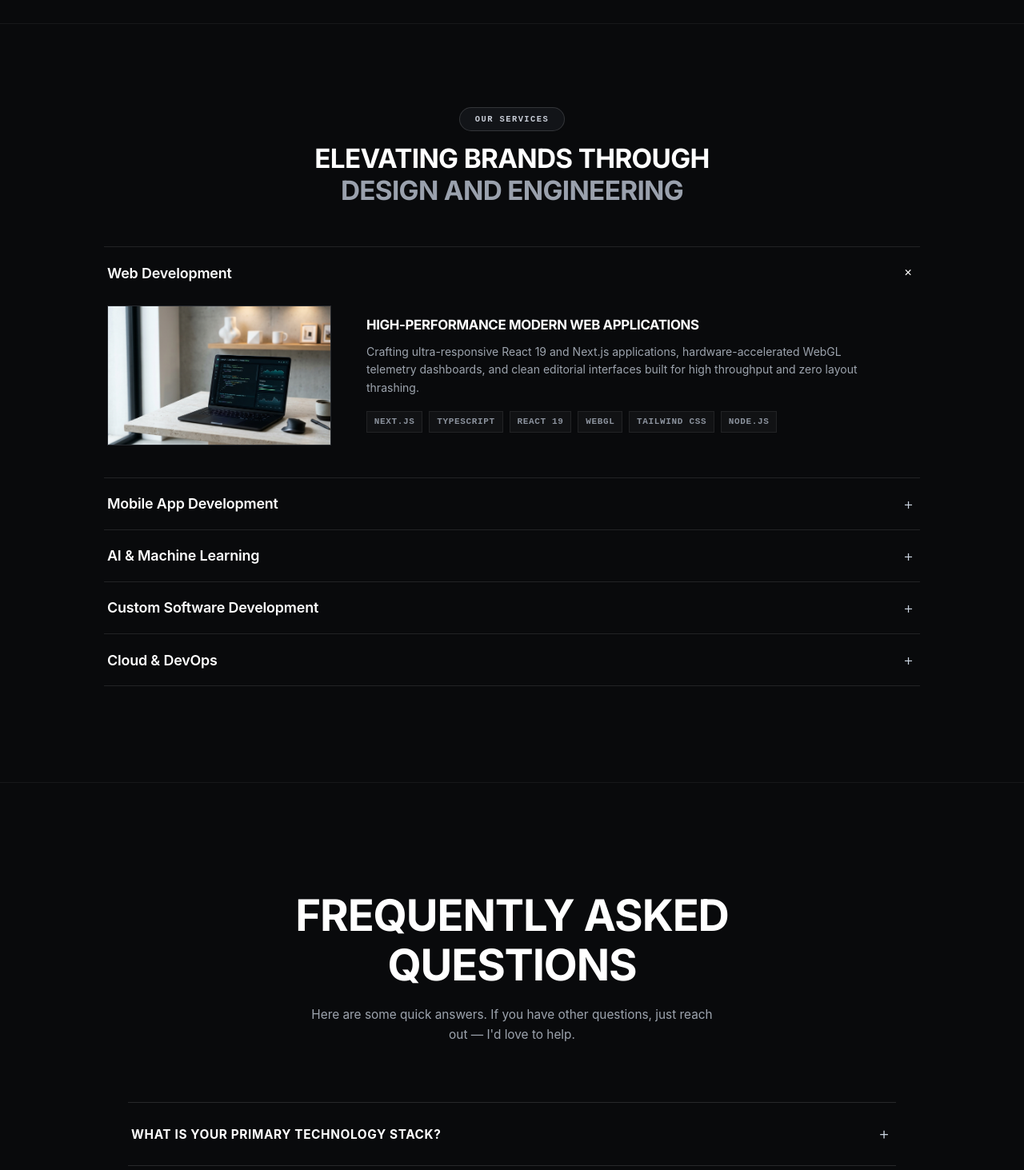
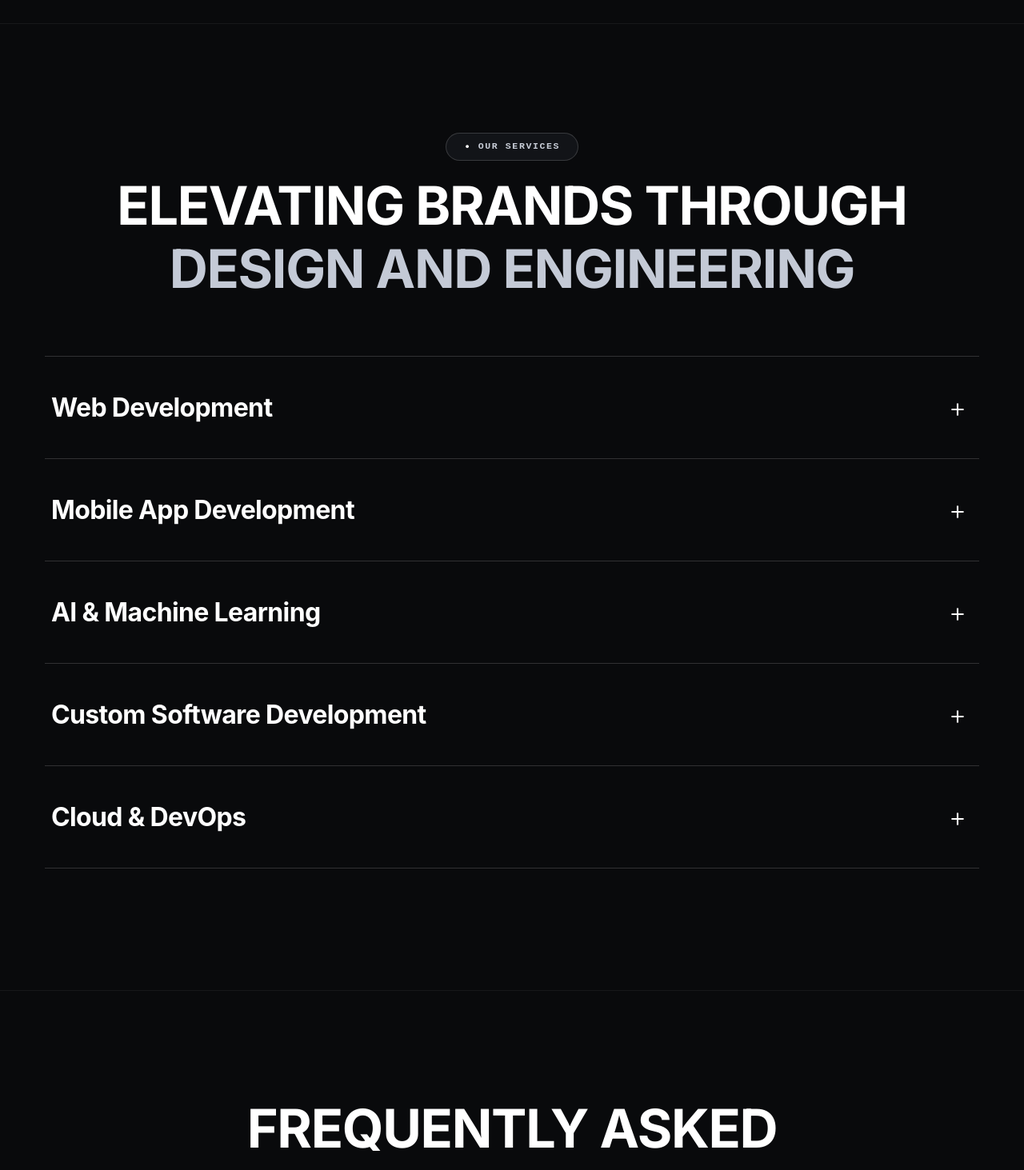
Before and after one commit to dilshandevxx/dilshan-personal-portfolio, a Next.js app: page / in a window 1280 px wide. Shown: the part 3580-5043 px from the top of the page at 80% size. Built offline with nearby package versions, Linux system fonts and the light colour scheme; a web font is replaced by a local one.

Commit message:
feat(editorial): scale skills and faq sections with bold typography, refined spacing, and clean initial closed state

```diff
--- a/src/app/layout.tsx
+++ b/src/app/layout.tsx
@@ -103,7 +103,7 @@ export default function RootLayout({
           }}
         />
       </head>
-      <body>
+      <body suppressHydrationWarning>
         <ThemeProvider>
           <AudioProvider>
             <AppShell>{children}</AppShell>
--- a/src/components/cover/sections/FaqSection.module.css
+++ b/src/components/cover/sections/FaqSection.module.css
@@ -1,19 +1,19 @@
 /* Frequently Asked Questions Section (Matching Reference Design) */
 .faqSection {
   background-color: #090a0c;
-  padding: 8.5rem 2.5rem 9rem;
+  padding: 8.5rem 3.5rem 10rem;
   border-top: 1px solid rgba(255, 255, 255, 0.06);
   position: relative;
 }
 
-@media (max-width: 768px) {
+@media (max-width: 900px) {
   .faqSection {
-    padding: 5.5rem 1.5rem 6.5rem;
+    padding: 5.5rem 1.75rem 7rem;
   }
 }
 
 .container {
-  max-width: 960px;
+  max-width: 1180px;
   margin: 0 auto;
 }
 
@@ -36,12 +36,12 @@
   display: flex;
   flex-direction: column;
   align-items: center;
-  gap: 0.15rem;
+  gap: 0.35rem;
   font-family: var(--font-display, "Outfit", -apple-system, sans-serif);
-  font-size: clamp(2rem, 4.5vw, 3.4rem);
+  font-size: clamp(2.75rem, 5.2vw, 4.25rem);
   font-weight: 700;
-  line-height: 1.15;
-  letter-spacing: -0.02em;
+  line-height: 1.12;
+  letter-spacing: -0.025em;
   text-transform: uppercase;
   color: #ffffff;
   margin: 0;
@@ -54,10 +54,10 @@
 .subtitle {
   color: #9da4ae;
   font-family: var(--font-body, -apple-system, sans-serif);
-  font-size: clamp(0.875rem, 1.2vw, 0.975rem);
-  line-height: 1.6;
-  max-width: 520px;
-  margin: 1.25rem 0 0;
+  font-size: clamp(1rem, 1.4vw, 1.15rem);
+  line-height: 1.65;
+  max-width: 620px;
+  margin: 1.5rem 0 0;
   text-align: center;
 }
 
@@ -65,56 +65,57 @@
 .accordionList {
   display: flex;
   flex-direction: column;
-  border-top: 1px solid rgba(255, 255, 255, 0.12);
+  border-top: 1px solid rgba(255, 255, 255, 0.16);
   width: 100%;
 }
 
 .accordionItem {
-  border-bottom: 1px solid rgba(255, 255, 255, 0.12);
+  border-bottom: 1px solid rgba(255, 255, 255, 0.16);
 }
 
-/* Row Trigger Button */
+/* Row Trigger Button matching reference */
 .rowTrigger {
   width: 100%;
   display: flex;
   align-items: center;
   justify-content: space-between;
-  padding: 1.75rem 0.25rem;
+  padding: 2.65rem 0.5rem;
   background: transparent;
   border: none;
   color: #ffffff;
   cursor: pointer;
   text-align: left;
-  transition: all 0.2s ease;
-  gap: 1.5rem;
+  transition: all 0.25s ease;
+  gap: 2rem;
 }
 
 .rowTrigger:hover .questionText {
-  color: #d1d5db;
+  color: #ffffff;
+  opacity: 0.85;
 }
 
 .questionText {
   font-family: var(--font-body, -apple-system, sans-serif);
-  font-size: clamp(0.875rem, 1.2vw, 1.05rem);
+  font-size: clamp(1.4rem, 2vw, 1.85rem);
   font-weight: 700;
-  letter-spacing: 0.04em;
+  letter-spacing: 0.01em;
   text-transform: uppercase;
   color: #ffffff;
-  transition: color 0.2s ease;
-  line-height: 1.4;
+  transition: color 0.2s ease, opacity 0.2s ease;
+  line-height: 1.35;
 }
 
 .plusIcon {
   font-family: var(--font-body, -apple-system, sans-serif);
-  font-size: 1.35rem;
-  font-weight: 300;
+  font-size: 2.1rem;
+  font-weight: 350;
   line-height: 1;
-  color: #cbd5e1;
+  color: #ffffff;
   display: inline-block;
   transition: transform 0.35s cubic-bezier(0.16, 1, 0.3, 1), color 0.2s ease;
   user-select: none;
   flex-shrink: 0;
-  padding-right: 0.25rem;
+  padding-right: 0.5rem;
 }
 
 .plusIconOpen {
@@ -128,25 +129,25 @@
 }
 
 .answerText {
-  color: #9da4ae;
+  color: #a0a6b2;
   font-family: var(--font-body, -apple-system, sans-serif);
-  font-size: 0.9375rem;
-  line-height: 1.7;
+  font-size: 1.05rem;
+  line-height: 1.75;
   margin: 0;
-  padding: 0 0.25rem 1.85rem;
-  max-width: 820px;
+  padding: 0 0.5rem 2.5rem;
+  max-width: 920px;
 }
 
 /* Bottom Contact Anchor matching reference */
 .bottomContact {
   display: flex;
   justify-content: center;
-  margin-top: 5rem;
+  margin-top: 6rem;
 }
 
 @media (max-width: 768px) {
   .bottomContact {
-    margin-top: 3.5rem;
+    margin-top: 4rem;
   }
 }
 
@@ -154,7 +155,7 @@
   display: inline-flex;
   flex-direction: column;
   align-items: center;
-  gap: 0.5rem;
+  gap: 0.6rem;
   text-decoration: none;
   cursor: pointer;
   transition: transform 0.25s ease;
@@ -167,12 +168,12 @@
 .contactBadge {
   display: inline-flex;
   align-items: center;
-  gap: 0.6rem;
+  gap: 0.65rem;
 }
 
 .dot {
-  width: 7px;
-  height: 7px;
+  width: 8px;
+  height: 8px;
   border-radius: 50%;
   background-color: #ffffff;
   display: inline-block;
@@ -182,7 +183,7 @@
 .contactLabel {
   color: #ffffff;
   font-family: var(--font-body, -apple-system, sans-serif);
-  font-size: 0.8125rem;
+  font-size: 0.875rem;
   font-weight: 700;
   letter-spacing: 0.16em;
   text-transform: uppercase;
@@ -191,7 +192,7 @@
 .contactSub {
   color: #8b929d;
   font-family: var(--font-body, -apple-system, sans-serif);
-  font-size: 0.8125rem;
+  font-size: 0.9375rem;
   font-weight: 400;
   letter-spacing: -0.01em;
   transition: color 0.2s ease;
--- a/src/components/cover/sections/SkillsGrid.module.css
+++ b/src/components/cover/sections/SkillsGrid.module.css
@@ -1,19 +1,19 @@
 /* Accordion Skills Section (Matching Reference Design) */
 .skillsSection {
   background-color: #090a0c;
-  padding: 6.5rem 2.5rem 7.5rem;
+  padding: 8.5rem 3.5rem 9.5rem;
   border-top: 1px solid rgba(255, 255, 255, 0.06);
   position: relative;
 }
 
-@media (max-width: 768px) {
+@media (max-width: 900px) {
   .skillsSection {
-    padding: 4.5rem 1.5rem 5.5rem;
+    padding: 5.5rem 1.75rem 6.5rem;
   }
 }
 
 .container {
-  max-width: 1020px;
+  max-width: 1180px;
   margin: 0 auto;
 }
 
@@ -23,17 +23,17 @@
   flex-direction: column;
   align-items: center;
   text-align: center;
-  margin-bottom: 3.25rem;
-  gap: 1rem;
+  margin-bottom: 4.5rem;
+  gap: 1.25rem;
 }
 
 @media (max-width: 768px) {
   .header {
-    margin-bottom: 2.25rem;
+    margin-bottom: 3rem;
   }
 }
 
-/* Pill Badge: OUR SERVICES */
+/* Pill Badge: • OUR SERVICES */
 .badgeWrapper {
   display: flex;
   justify-content: center;
@@ -43,29 +43,36 @@
   display: inline-flex;
   align-items: center;
   justify-content: center;
-  padding: 0.35rem 1.15rem;
+  gap: 0.5rem;
+  padding: 0.45rem 1.35rem;
   background-color: #121418;
   color: #c9ced8;
-  border: 1px solid rgba(255, 255, 255, 0.14);
+  border: 1px solid rgba(255, 255, 255, 0.16);
   border-radius: 999px;
   font-family: var(--font-mono, monospace);
-  font-size: 0.65rem;
+  font-size: 0.72rem;
   font-weight: 600;
   letter-spacing: 0.14em;
   text-transform: uppercase;
 }
 
-/* Headline: ELEVATING BRANDS THROUGH DESIGN AND ENGINEERING */
+.badgeDot {
+  color: #ffffff;
+  font-size: 0.85rem;
+  line-height: 1;
+}
+
+/* Big Headline: ELEVATING BRANDS THROUGH DESIGN AND ENGINEERING */
 .headline {
   display: flex;
   flex-direction: column;
   align-items: center;
-  gap: 0.2rem;
+  gap: 0.35rem;
   font-family: var(--font-display, "Outfit", -apple-system, sans-serif);
-  font-size: clamp(1.4rem, 2.6vw, 2.25rem);
+  font-size: clamp(2.75rem, 5.2vw, 4.25rem);
   font-weight: 700;
-  line-height: 1.2;
-  letter-spacing: -0.015em;
+  line-height: 1.12;
+  letter-spacing: -0.025em;
   text-transform: uppercase;
   margin: 0;
 }
@@ -75,58 +82,61 @@
 }
 
 .headlineBottom {
-  color: #9aa1ad;
+  color: #c4cad6;
 }
 
 /* Accordion List */
 .accordionList {
   display: flex;
   flex-direction: column;
-  border-top: 1px solid rgba(255, 255, 255, 0.1);
+  border-top: 1px solid rgba(255, 255, 255, 0.16);
+  width: 100%;
 }
 
 .accordionItem {
-  border-bottom: 1px solid rgba(255, 255, 255, 0.1);
+  border-bottom: 1px solid rgba(255, 255, 255, 0.16);
 }
 
-/* Row Trigger Button */
+/* Row Trigger Button matching reference */
 .rowTrigger {
   width: 100%;
   display: flex;
   align-items: center;
   justify-content: space-between;
-  padding: 1.35rem 0.25rem;
+  padding: 2.75rem 0.5rem;
   background: transparent;
   border: none;
   color: #ffffff;
   cursor: pointer;
   text-align: left;
-  transition: all 0.2s ease;
+  transition: all 0.25s ease;
 }
 
 .rowTrigger:hover .itemTitle {
-  color: #d1d5db;
+  color: #ffffff;
+  opacity: 0.85;
 }
 
 .itemTitle {
   font-family: var(--font-body, -apple-system, sans-serif);
-  font-size: clamp(1.05rem, 1.4vw, 1.25rem);
-  font-weight: 600;
-  letter-spacing: -0.01em;
+  font-size: clamp(1.75rem, 2.5vw, 2.35rem);
+  font-weight: 700;
+  letter-spacing: -0.02em;
   color: #ffffff;
-  transition: color 0.2s ease;
+  transition: color 0.2s ease, opacity 0.2s ease;
 }
 
 .plusIcon {
   font-family: var(--font-body, -apple-system, sans-serif);
-  font-size: 1.25rem;
-  font-weight: 300;
+  font-size: 2.1rem;
+  font-weight: 350;
   line-height: 1;
-  color: #cbd5e1;
+  color: #ffffff;
   display: inline-block;
   transition: transform 0.35s cubic-bezier(0.16, 1, 0.3, 1), color 0.2s ease;
   user-select: none;
-  padding-right: 0.25rem;
+  padding-right: 0.5rem;
+  flex-shrink: 0;
 }
 
 .plusIconOpen {
@@ -141,17 +151,17 @@
 
 .expandedContent {
   display: grid;
-  grid-template-columns: 280px 1fr;
-  gap: 2.75rem;
-  padding: 0.5rem 0.25rem 2.5rem;
+  grid-template-columns: 320px 1fr;
+  gap: 3.5rem;
+  padding: 0.75rem 0.5rem 3.25rem;
   align-items: center;
 }
 
 @media (max-width: 860px) {
   .expandedContent {
     grid-template-columns: 1fr;
-    gap: 1.75rem;
-    padding-bottom: 2rem;
+    gap: 2rem;
+    padding-bottom: 2.5rem;
   }
 }
 
@@ -179,13 +189,13 @@
 .textCol {
   display: flex;
   flex-direction: column;
-  gap: 0.85rem;
+  gap: 1rem;
 }
 
 .detailSubtitle {
   color: #ffffff;
   font-family: var(--font-body, -apple-system, sans-serif);
-  font-size: 1.05rem;
+  font-size: 1.15rem;
   font-weight: 600;
   letter-spacing: -0.01em;
   margin: 0;
@@ -194,27 +204,27 @@
 .detailDescription {
   color: #9da4ae;
   font-family: var(--font-body, -apple-system, sans-serif);
-  font-size: 0.875rem;
-  line-height: 1.6;
+  font-size: 0.9375rem;
+  line-height: 1.65;
   margin: 0;
-  max-width: 620px;
+  max-width: 640px;
 }
 
 /* Tag List with STRICT SQUARE CORNERS */
 .tagList {
   display: flex;
   flex-wrap: wrap;
-  gap: 0.5rem;
-  margin-top: 0.25rem;
+  gap: 0.6rem;
+  margin-top: 0.5rem;
 }
 
 .tagItem {
   color: #8b929d;
   font-family: var(--font-mono, monospace);
-  font-size: 0.6875rem;
+  font-size: 0.72rem;
   font-weight: 600;
   letter-spacing: 0.06em;
-  padding: 0.25rem 0.55rem;
+  padding: 0.3rem 0.65rem;
   background: rgba(255, 255, 255, 0.03);
   border: 1px solid rgba(255, 255, 255, 0.07);
   border-radius: 0; /* STRICTLY SQUARE */
--- a/src/components/cover/sections/SkillsGrid.tsx
+++ b/src/components/cover/sections/SkillsGrid.tsx
@@ -63,7 +63,7 @@ const SKILL_ITEMS: SkillItem[] = [
 ];
 
 export default function SkillsGrid() {
-  const [openId, setOpenId] = useState<string | null>("web-dev");
+  const [openId, setOpenId] = useState<string | null>(null);
 
   const toggleItem = (id: string) => {
     setOpenId((prev) => (prev === id ? null : id));
@@ -75,7 +75,9 @@ export default function SkillsGrid() {
         {/* Top Header matching reference */}
         <div className={styles.header}>
           <div className={styles.badgeWrapper}>
-            <span className={styles.pillBadge}>OUR SERVICES</span>
+            <span className={styles.pillBadge}>
+              <span className={styles.badgeDot}>•</span> OUR SERVICES
+            </span>
           </div>
           <h2 className={styles.headline}>
             <span className={styles.headlineTop}>ELEVATING BRANDS THROUGH</span>
```
Also changed, not shown: public/images/glitch_hero_profile.jpg (added).
